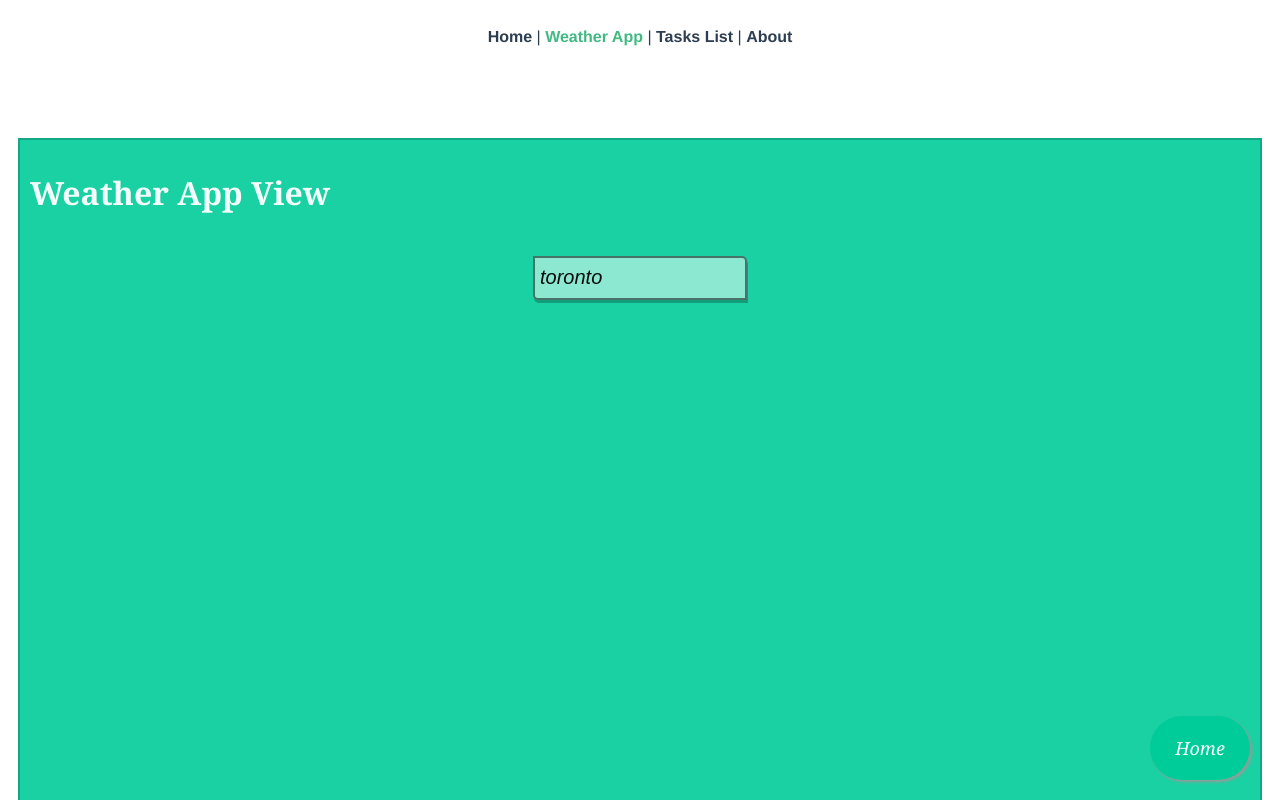
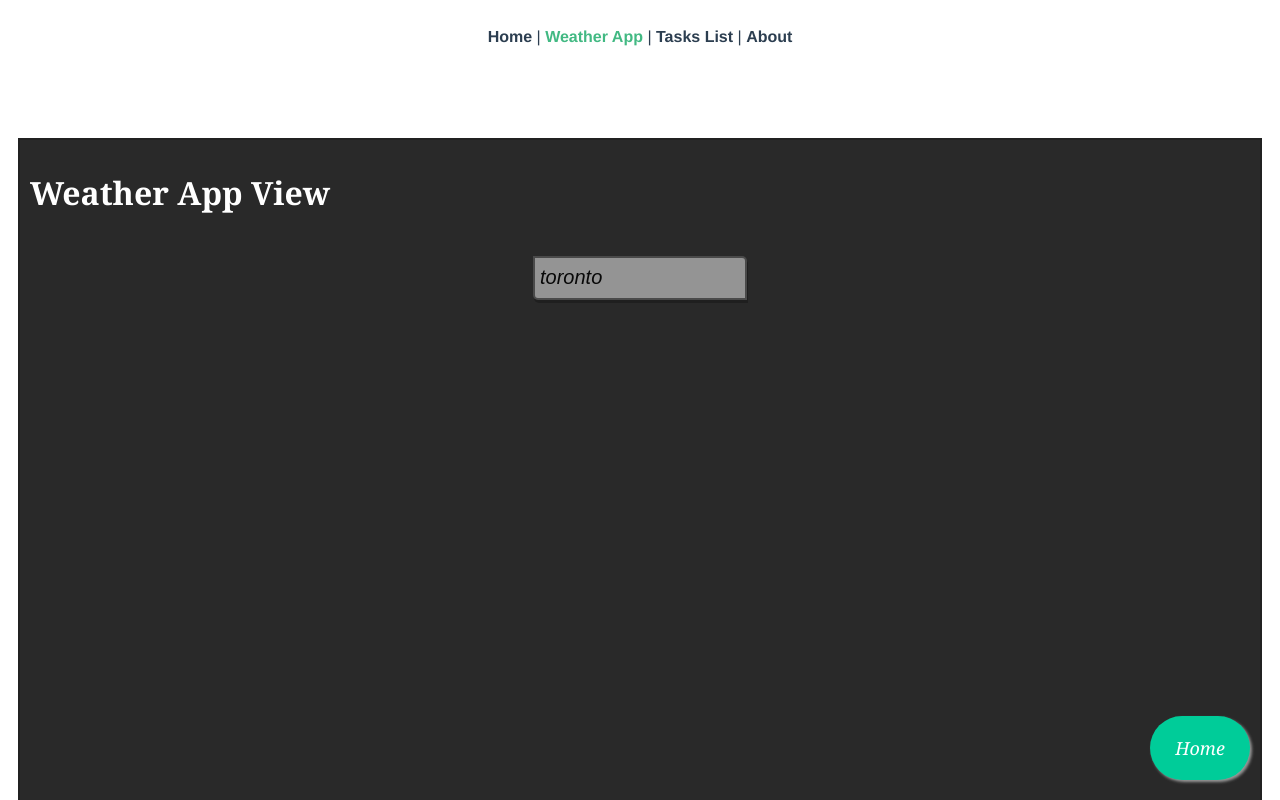
Before and after one commit to umangcodes/wanderer, a Vue app in the folder milestoneproject/: page /WeatherApp in a window 1280 px wide. Shown: the top 800 px of the page. Built offline with nearby package versions, Linux system fonts and the light colour scheme.

Commit message:
css changed to gray background

```diff
--- a/milestoneproject/src/App.vue
+++ b/milestoneproject/src/App.vue
@@ -35,9 +35,9 @@
 
 .page {
   border: 2px solid rgba(0, 0, 0, 0.2);
-  background-color: rgba(0, 204, 153, 0.9);
-  color: rgba(255, 255, 255, 0.95);
-  font-family: Cambria, Cochin, Georgia, Times, 'Times New Roman', serif;
+  background-color: rgba(41, 41, 41, 1);
+  color: rgba(255, 255, 255, 1);
+  font-family: Cambria, Cochin, Georgia, Times, "Times New Roman", serif;
   padding: 10px;
   margin: 10px;
 }
```
